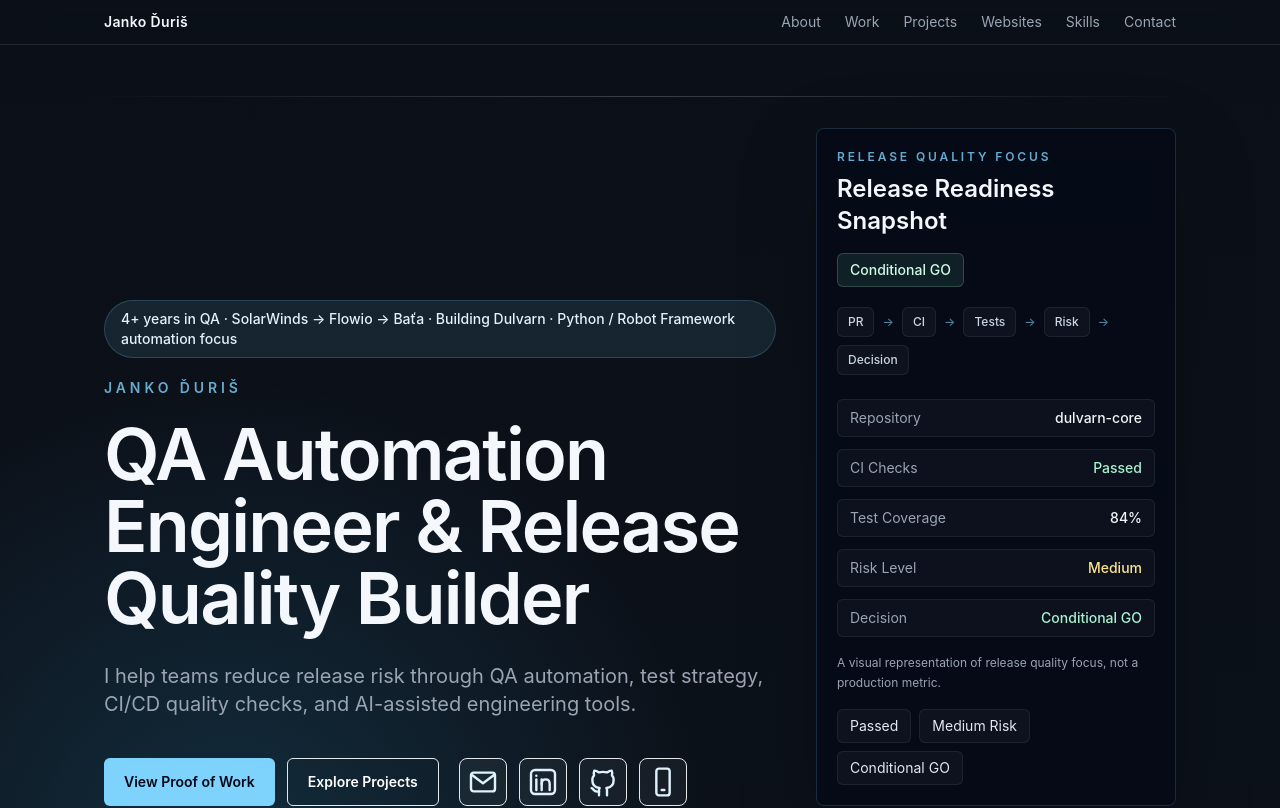
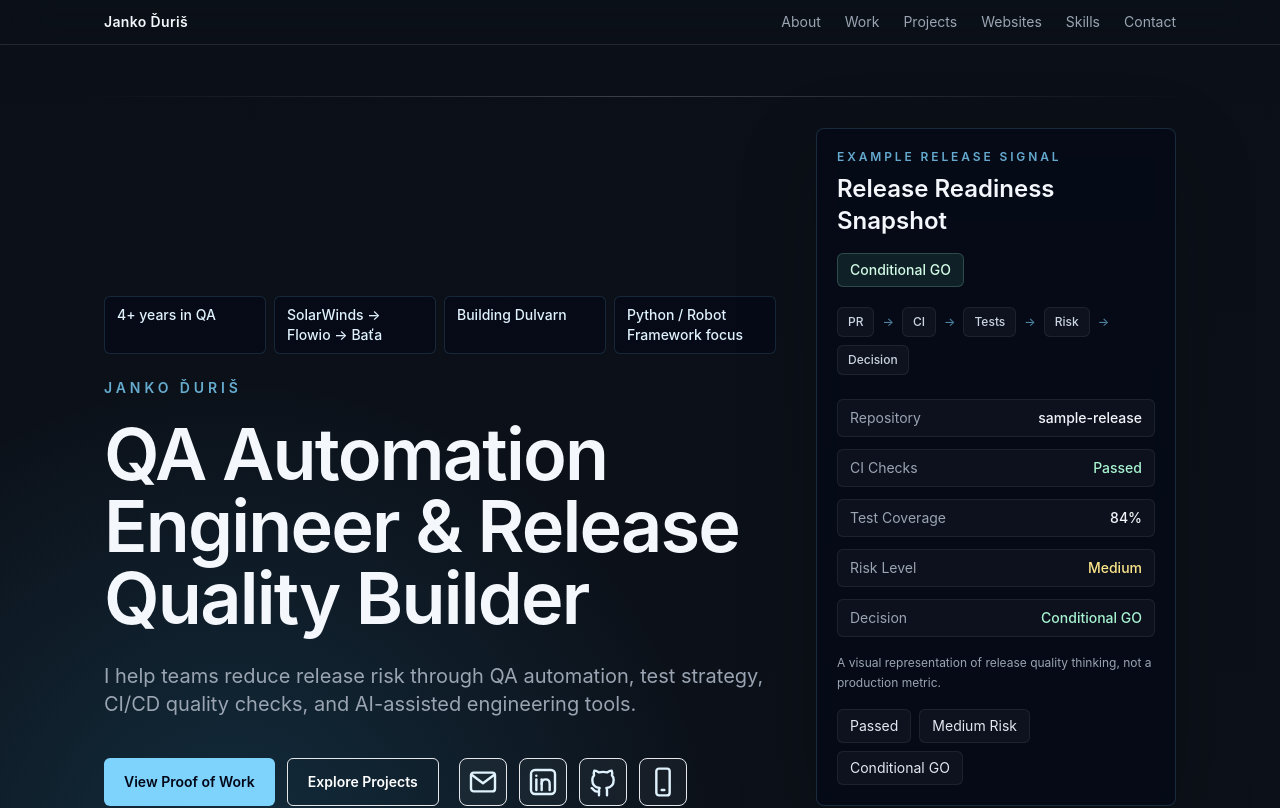
Before and after one commit to JankoD84/janduris-site, a Next.js app: page / in a window 1280 px wide. Shown: the top 808 px of the page. Built offline with nearby package versions, Linux system fonts and the light colour scheme.

Commit message:
ui: clarify hero proof points and release signal example

```diff
--- a/app/content.ts
+++ b/app/content.ts
@@ -3,8 +3,12 @@ export const profile = {
   title: "QA Automation Engineer & Release Quality Builder",
   message:
     "I help teams reduce release risk through QA automation, test strategy, CI/CD quality checks, and AI-assisted engineering tools.",
-  proofLine:
-    "4+ years in QA · SolarWinds → Flowio → Baťa · Building Dulvarn · Python / Robot Framework automation focus",
+  proofItems: [
+    "4+ years in QA",
+    "SolarWinds → Flowio → Baťa",
+    "Building Dulvarn",
+    "Python / Robot Framework focus",
+  ],
   email: "duris.janko@tutanota.com",
   linkedin: "https://www.linkedin.com/in/jduris/",
   github: "https://github.com/JankoD84/",
@@ -21,13 +25,13 @@ export const navigation = [
 ];
 
 export const releaseSignal = {
-  repository: "dulvarn-core",
+  repository: "sample-release",
   ciChecks: "Passed",
   coverage: "84%",
   risk: "Medium",
   decision: "Conditional GO",
   title: "Release Readiness Snapshot",
-  note: "A visual representation of release quality focus, not a production metric.",
+  note: "A visual representation of release quality thinking, not a production metric.",
   pipeline: ["PR", "CI", "Tests", "Risk", "Decision"],
   badges: ["Passed", "Medium Risk", "Conditional GO"],
 };
--- a/app/page.tsx
+++ b/app/page.tsx
@@ -89,16 +89,16 @@ export default function Home() {
         <div className="absolute inset-x-4 top-20 h-px sm:inset-x-6 sm:top-24 bg-gradient-to-r from-transparent via-white/20 to-transparent" />
         <div className="grid gap-6 lg:grid-cols-[minmax(0,1fr)_360px] lg:items-end lg:gap-10">
           <div className="max-w-3xl">
-            <div className="mb-4 flex flex-wrap gap-2 sm:hidden">
-              {["4+ years in QA", "SolarWinds → Flowio → Baťa", "Building Dulvarn", "Python / Robot Framework"].map((item) => (
-                <span key={item} className="rounded-md border border-sky-300/20 bg-sky-300/10 px-2.5 py-1.5 text-xs font-medium text-sky-100">
+            <div className="mb-5 grid grid-cols-2 gap-2 sm:mb-6 lg:grid-cols-4">
+              {profile.proofItems.map((item) => (
+                <span
+                  key={item}
+                  className="rounded-md border border-sky-300/[0.14] bg-slate-950/45 px-3 py-2 text-xs font-medium leading-5 text-sky-100 sm:text-sm"
+                >
                   {item}
                 </span>
               ))}
             </div>
-            <p className="mb-5 hidden max-w-3xl rounded-full border border-sky-300/20 bg-sky-300/10 px-4 py-2 text-sm font-medium text-sky-100 sm:inline-flex">
-              {profile.proofLine}
-            </p>
             <p className="text-xs font-semibold uppercase tracking-[0.22em] text-sky-300/80 sm:text-sm sm:tracking-[0.28em]">
               {profile.name}
             </p>
@@ -347,7 +347,7 @@ function ReleaseSignalCard() {
       <div className="flex flex-wrap items-start justify-between gap-3 sm:gap-4">
         <div>
           <p className="text-[0.68rem] font-semibold uppercase tracking-[0.18em] text-sky-300/80 sm:text-xs sm:tracking-[0.24em]">
-            Release quality focus
+            Example Release Signal
           </p>
           <h2 className="mt-2 text-xl font-semibold text-ink sm:text-2xl">{releaseSignal.title}</h2>
         </div>
```
